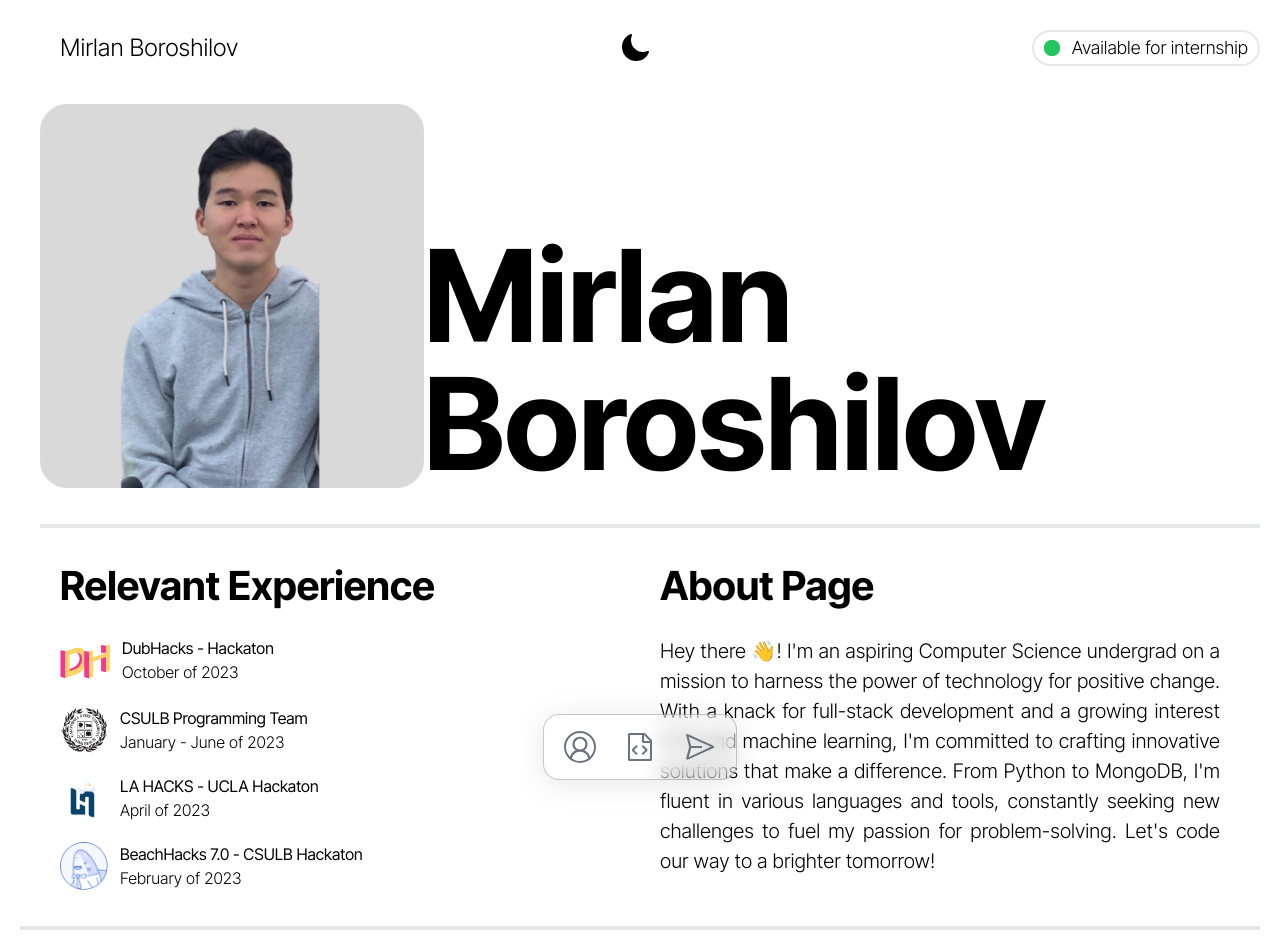
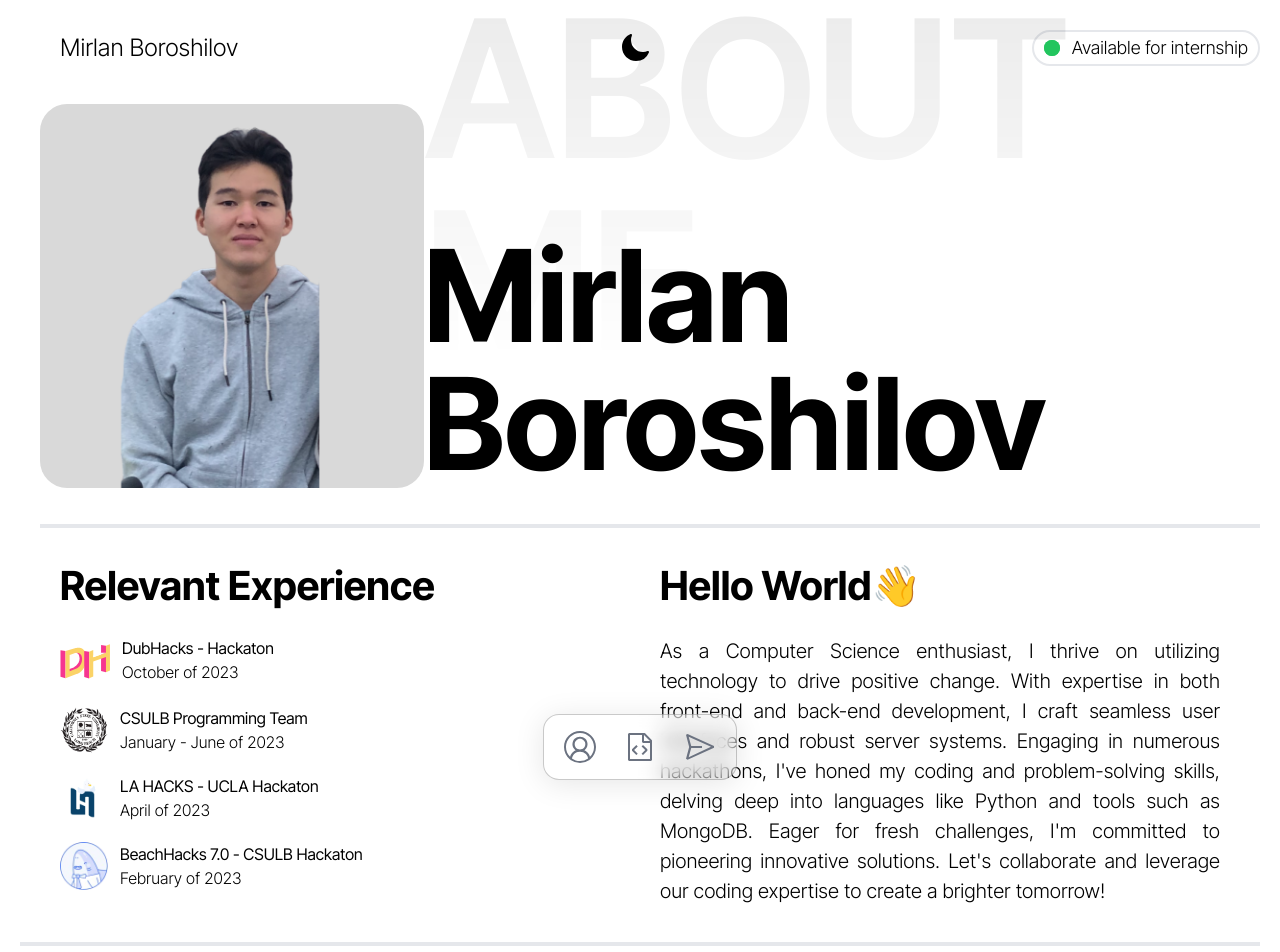
Before and after one commit to Boroshilov03/MyPortfolio, a React (Vite) app: page / in a window 1280 px wide. Shown: the top 952 px of the page. Built offline with nearby package versions, Linux system fonts and the light colour scheme.

Commit message:
About me title

```diff
--- a/src/components/PageComp/HomeComp/AboutPage.jsx
+++ b/src/components/PageComp/HomeComp/AboutPage.jsx
@@ -51,18 +51,19 @@ function AboutPage() {
 
       {/* About Page Section */}
       <div className="lg:w-1/2 lg:mx-10">
-        <h1 className={"lg:text-[40px] text-[35px] font-bold"}>About Page</h1>
+        <h1 className={"lg:text-[40px] text-[35px] font-bold"}>Hello World👋</h1>
         <p
           className={"mt-5 font-light text-justify"}
           style={{ fontSize: "20px" }}
         >
-          Hey there 👋! I'm an aspiring Computer Science undergrad on a mission
-          to harness the power of technology for positive change. With a knack
-          for full-stack development and a growing interest in AI and machine
-          learning, I'm committed to crafting innovative solutions that make a
-          difference. From Python to MongoDB, I'm fluent in various languages
-          and tools, constantly seeking new challenges to fuel my passion for
-          problem-solving. Let's code our way to a brighter tomorrow!
+          As a Computer Science enthusiast, I thrive on utilizing technology to
+          drive positive change. With expertise in both front-end and back-end
+          development, I craft seamless user interfaces and robust server
+          systems. Engaging in numerous hackathons, I've honed my coding and
+          problem-solving skills, delving deep into languages like Python and
+          tools such as MongoDB. Eager for fresh challenges, I'm committed to
+          pioneering innovative solutions. Let's collaborate and leverage our
+          coding expertise to create a brighter tomorrow!
         </p>
         {/* <div className="mt-5">
           <button class="cursor-pointer group relative flex gap-1 px-8 py-4 bg-black bg-opacity-80 text-[#f1f1f1] rounded-3xl hover:bg-opacity-70 transition font-semibold shadow-md">
--- a/src/components/PageComp/HomeComp/MainTitle.jsx
+++ b/src/components/PageComp/HomeComp/MainTitle.jsx
@@ -1,16 +1,33 @@
 import ProfilePic from "/src/assets/Projects/MirlanB.png";
+
 function MainTitle() {
+  const headingStyle = {
+    background: "linear-gradient( rgba(0, 0, 0, 0.4),rgba(0, 0, 0, 0))",
+    WebkitBackgroundClip: "text", // For Webkit browsers like Chrome and Safari
+    color: "transparent",
+    fontSize: "12rem",
+    opacity: "0.2",
+  };
+
   return (
-    <div className="lg:flex block items-end justify-evenly border-b-4 pb-9 lg:ml-5">
+    <div className="lg:flex block items-end justify-evenly border-b-4 pb-9 lg:ml-5 relative">
       <img
         className="w-96 align-bottom rounded-[27px]"
         src={ProfilePic}
         alt="Profile"
       />
 
-      <h1 className="font-semibold lg:font-bold  lg:text-9xl text-5xl mt-8 ">
-        Mirlan Boroshilov
-      </h1>
+      <div className="relative">
+        <h2
+          className="contact_dark font-semibold lg:text-9xl text-2xl absolute top-[-13rem] left-0 z-10 hidden lg:block"
+          style={headingStyle}
+        >
+          ABOUT ME
+        </h2>
+        <h1 className="font-semibold lg:font-bold lg:text-9xl text-5xl mt-8 relative z-0">
+          Mirlan Boroshilov
+        </h1>
+      </div>
     </div>
   );
 }
--- a/src/components/PageComp/HomeComp/WorkSection.jsx
+++ b/src/components/PageComp/HomeComp/WorkSection.jsx
@@ -57,7 +57,7 @@ function WorkSection() {
     },
     {
       title: "GPT3- UI/UX",
-      website: "https://github.com/Boroshilov03/MovieLand",
+      website: "https://github.com/Boroshilov03/GPT3-UI-UX",
       link: GPT,
     },
     // {
```
